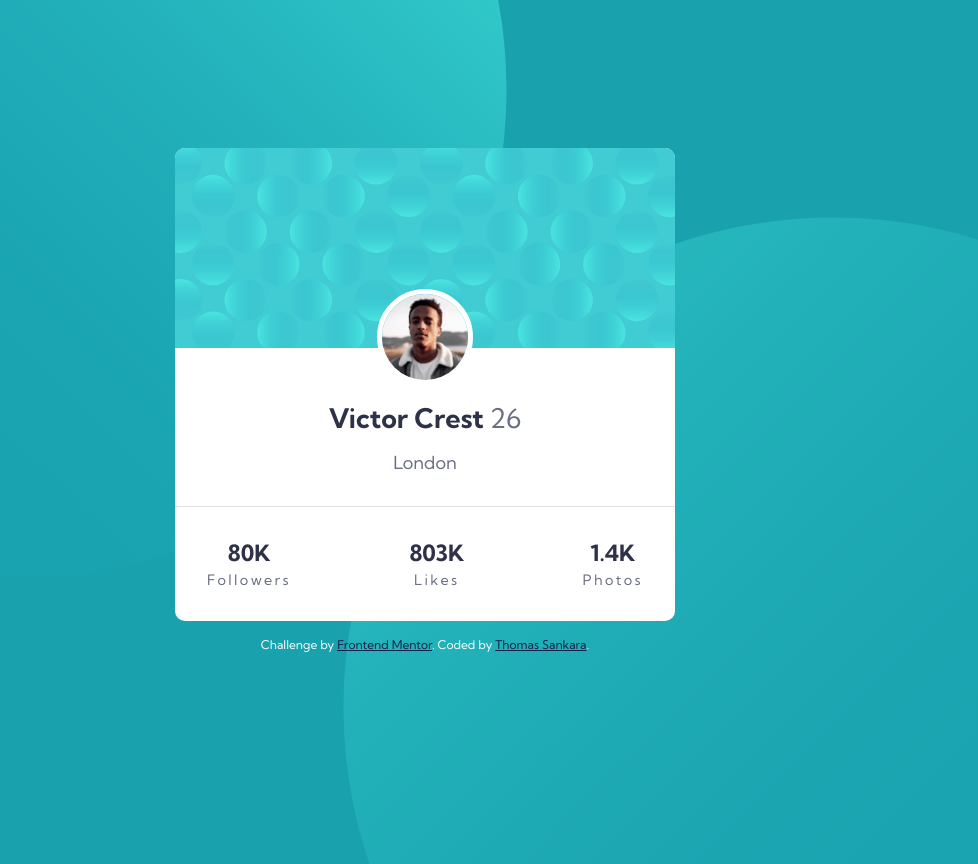
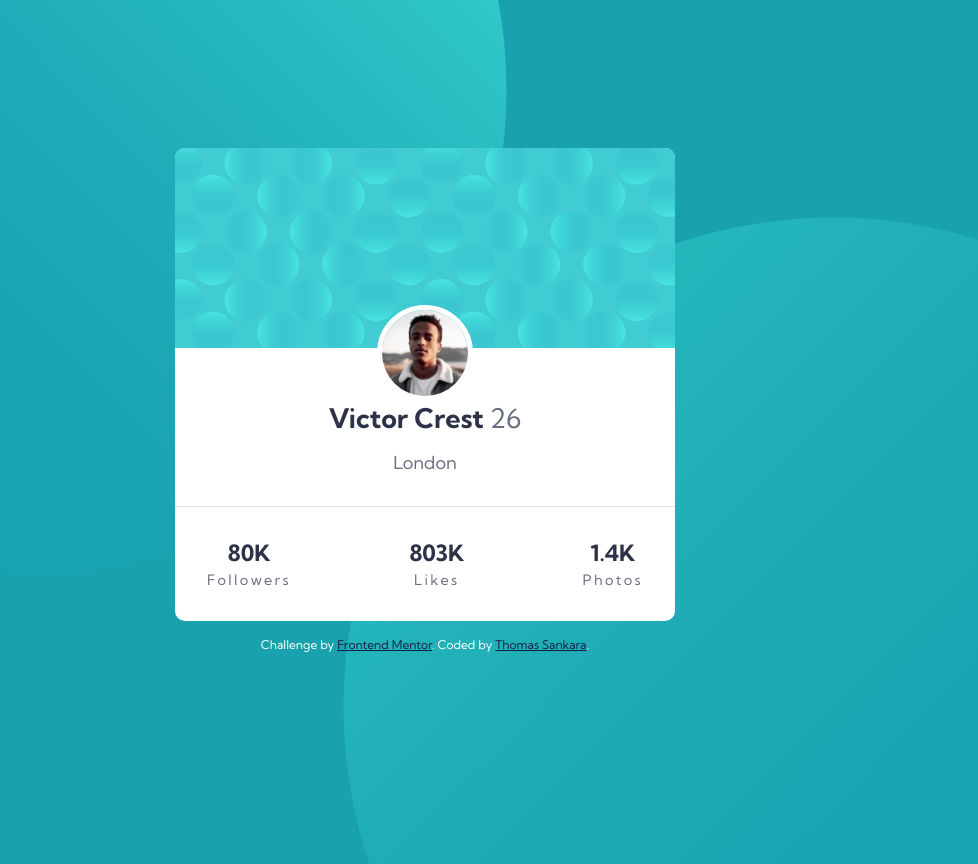
Before and after one commit to SankThomas/profile-card-component-yt, a plain HTML site: page index.html in a window 1280 px wide. Shown: the top 864 px of the page, without its empty margins (215-1193 px from the left). Drawn offline with Linux system fonts and the light colour scheme.

Commit message:
push image to the bottom by 1rem

```diff
--- a/index.css
+++ b/index.css
@@ -62,7 +62,7 @@ body {
   width: 6rem;
   position: absolute;
   left: 50%;
-  bottom: -2rem;
+  bottom: -3rem;
   transform: translateX(-50%);
   border: 5px solid #fff;
 }
```
